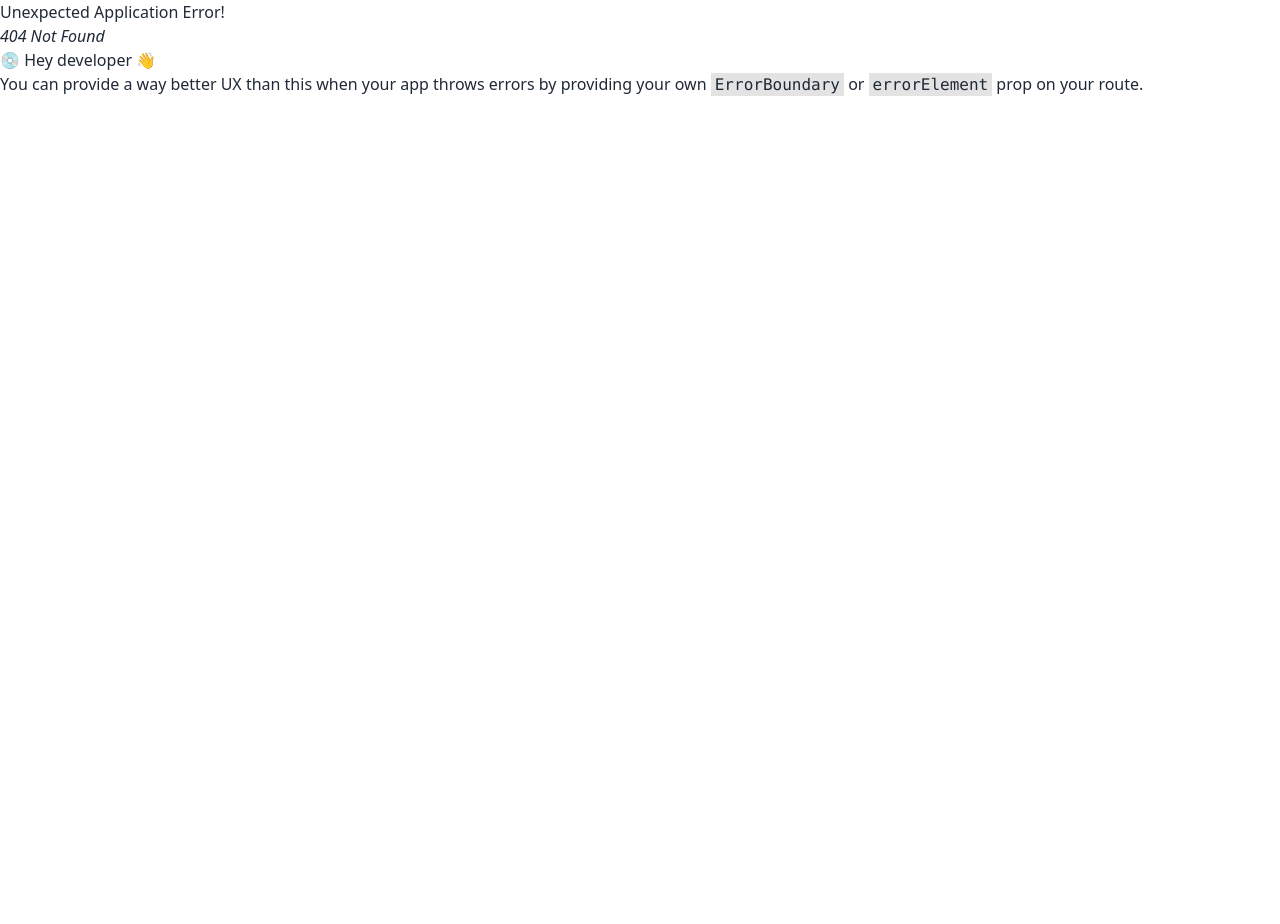
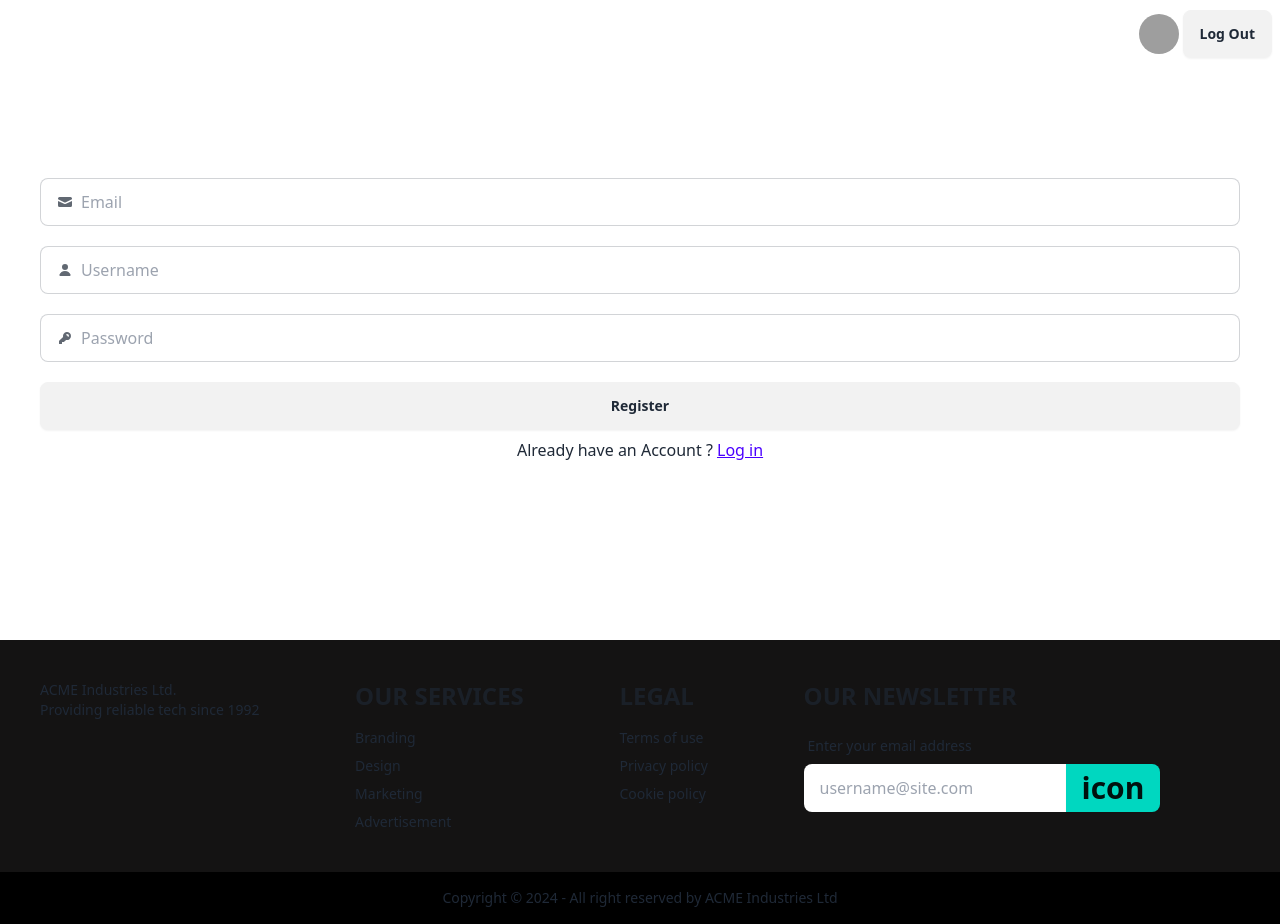
Before and after one commit to OHshajim/Crestiq-Vibe, a React (Vite) app: page /register in a window 1280 px wide. Before the commit this address had no page. Before the commit the page ends 800 px from the top, so only its background shows below. Built offline with nearby package versions, Linux system fonts and the light colour scheme; grey boxes are pictures that could not be loaded.

Commit message:
login and register page  add

```diff
--- a/src/Components/Footer/Footer.jsx
+++ b/src/Components/Footer/Footer.jsx
@@ -28,7 +28,7 @@ const Footer = () => {
                             </label>
                             <div className="join">
                                 <input type="text" placeholder="username@site.com" className="input input-bordered join-item border-none" />
-                                <button className="btn btn-accent join-item text-3xl  border-none">></button>
+                                <button className="btn btn-accent join-item text-3xl  border-none">icon</button>
                             </div>
                         </fieldset>
                     </form>
--- a/src/Pages/Home/Home.jsx
+++ b/src/Pages/Home/Home.jsx
@@ -4,7 +4,7 @@ import Navbar from "../../Components/Nav/Navbar";
 const Home = () => {
     return (
         <div>
-            <Navbar />
+            <Navbar/>
             <Header />
 
 
--- /dev/null
+++ b/src/Pages/Login/Login.jsx
@@ -0,0 +1,25 @@
+import { Link } from "react-router-dom";
+
+const Login = () => {
+    return (
+        <div>
+            <div className="flex flex-col justify-center items-center w-screen h-[80vh]">
+                <form className=" max-w-[1200px] w-full space-y-5">
+                    <label className="input input-bordered flex items-center gap-2">
+                        <svg xmlns="http://www.w3.org/2000/svg" viewBox="0 0 16 16" fill="currentColor" className="w-4 h-4 opacity-70"><path d="M2.5 3A1.5 1.5 0 0 0 1 4.5v.793c.026.009.051.02.076.032L7.674 8.51c.206.1.446.1.652 0l6.598-3.185A.755.755 0 0 1 15 5.293V4.5A1.5 1.5 0 0 0 13.5 3h-11Z" /><path d="M15 6.954 8.978 9.86a2.25 2.25 0 0 1-1.956 0L1 6.954V11.5A1.5 1.5 0 0 0 2.5 13h11a1.5 1.5 0 0 0 1.5-1.5V6.954Z" /></svg>
+                        <input type="text" className="grow" placeholder="Email" />
+                    </label>
+
+                    <label className="input input-bordered flex items-center gap-2">
+                        <svg xmlns="http://www.w3.org/2000/svg" viewBox="0 0 16 16" fill="currentColor" className="w-4 h-4 opacity-70"><path fillRule="evenodd" d="M14 6a4 4 0 0 1-4.899 3.899l-1.955 1.955a.5.5 0 0 1-.353.146H5v1.5a.5.5 0 0 1-.5.5h-2a.5.5 0 0 1-.5-.5v-2.293a.5.5 0 0 1 .146-.353l3.955-3.955A4 4 0 1 1 14 6Zm-4-2a.75.75 0 0 0 0 1.5.5.5 0 0 1 .5.5.75.75 0 0 0 1.5 0 2 2 0 0 0-2-2Z" clipRule="evenodd" /></svg>
+                        <input type="password" className="grow" value="password" />
+                    </label>
+                    <input type="submit" value="Submit" className="w-full btn "/>
+                </form>
+                <p className="mt-2">Don't have an Account ? <Link to="/register" className=" btn-link link-hover" >Register </Link>Now</p>
+            </div>
+        </div>
+    );
+};
+
+export default Login;
--- /dev/null
+++ b/src/Pages/Register/Register.jsx
@@ -0,0 +1,29 @@
+import { Link } from "react-router-dom";
+
+const Register = () => {
+    return (
+        <div>
+            <div className="flex flex-col justify-center items-center w-screen h-[80vh]">
+                <form className=" max-w-[1200px] w-full space-y-5">
+                    <label className="input input-bordered flex items-center gap-2">
+                        <svg xmlns="http://www.w3.org/2000/svg" viewBox="0 0 16 16" fill="currentColor" className="w-4 h-4 opacity-70"><path d="M2.5 3A1.5 1.5 0 0 0 1 4.5v.793c.026.009.051.02.076.032L7.674 8.51c.206.1.446.1.652 0l6.598-3.185A.755.755 0 0 1 15 5.293V4.5A1.5 1.5 0 0 0 13.5 3h-11Z" /><path d="M15 6.954 8.978 9.86a2.25 2.25 0 0 1-1.956 0L1 6.954V11.5A1.5 1.5 0 0 0 2.5 13h11a1.5 1.5 0 0 0 1.5-1.5V6.954Z" /></svg>
+                        <input type="text" className="grow" placeholder="Email" />
+                    </label>
+                    <label className="input input-bordered flex items-center gap-2">
+                        <svg xmlns="http://www.w3.org/2000/svg" viewBox="0 0 16 16" fill="currentColor" className="w-4 h-4 opacity-70"><path d="M8 8a3 3 0 1 0 0-6 3 3 0 0 0 0 6ZM12.735 14c.618 0 1.093-.561.872-1.139a6.002 6.002 0 0 0-11.215 0c-.22.578.254 1.139.872 1.139h9.47Z" /></svg>
+                        <input type="text" className="grow" placeholder="Username" />
+                    </label>
+
+                    <label className="input input-bordered flex items-center gap-2">
+                        <svg xmlns="http://www.w3.org/2000/svg" viewBox="0 0 16 16" fill="currentColor" className="w-4 h-4 opacity-70"><path fillRule="evenodd" d="M14 6a4 4 0 0 1-4.899 3.899l-1.955 1.955a.5.5 0 0 1-.353.146H5v1.5a.5.5 0 0 1-.5.5h-2a.5.5 0 0 1-.5-.5v-2.293a.5.5 0 0 1 .146-.353l3.955-3.955A4 4 0 1 1 14 6Zm-4-2a.75.75 0 0 0 0 1.5.5.5 0 0 1 .5.5.75.75 0 0 0 1.5 0 2 2 0 0 0-2-2Z" clipRule="evenodd" /></svg>
+                        <input type="password" className="grow" placeholder="Password" />
+                    </label>
+                    <input type="submit" value="Register" className="w-full btn " />
+                </form>
+                <p className="mt-2">Already have an Account ? <Link to="/login" className=" btn-link link-hover" >Log in</Link></p>
+            </div>
+        </div>
+    );
+};
+
+export default Register;
```
Also changed, not shown: src/Pages/Route/Router.jsx (+11 -1 lines).
